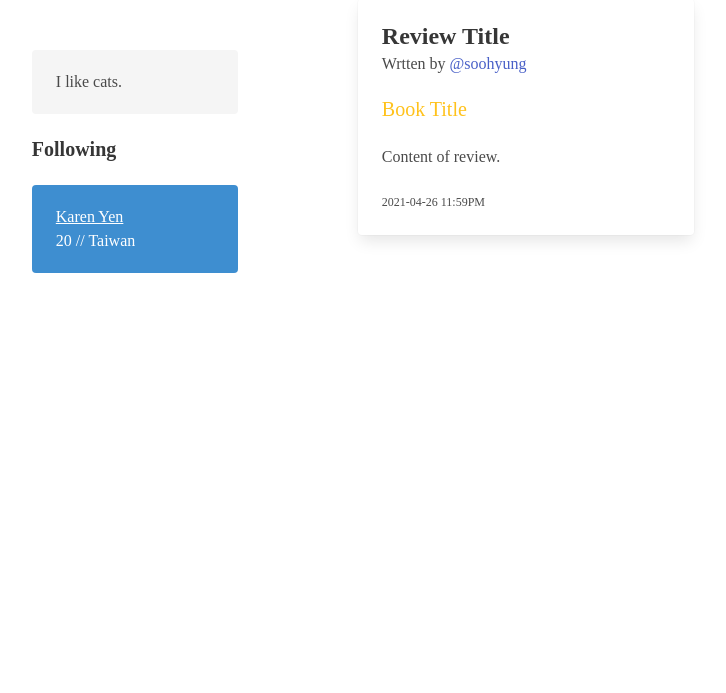
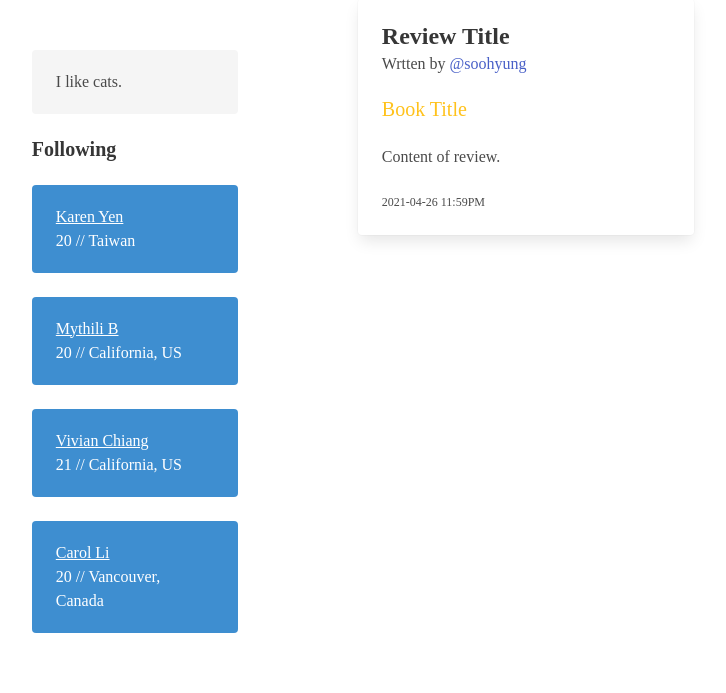
Before and after one commit to caroljli/cis550-final-project, a Django app: page /profile/ in a window 1280 px wide. Shown: the part 374-1067 px from the top of the page, without its empty margins (277-1003 px from the left). Before the commit the page ends 647 px from the top, so only its background shows below. Run offline with Django 3.2, Linux system fonts and the light colour scheme; parts of the project's set-up code (start-up, migrations or seed data) failed here and were passed over; some libraries are stand-ins or nearby versions.

Commit message:
Add some more dummy followers

```diff
--- a/booknook/user/templates/profile.html
+++ b/booknook/user/templates/profile.html
@@ -38,6 +38,21 @@
                 <div class="notification is-info">
                     <strong><a href="/">Karen Yen</a></strong>
                     <p>20 // Taiwan</p>
+                </div>
+
+                <div class="notification is-info">
+                    <strong><a href="/">Mythili B</a></strong>
+                    <p>20 // California, US</p>
+                </div>
+
+                <div class="notification is-info">
+                    <strong><a href="/">Vivian Chiang</a></strong>
+                    <p>21 // California, US</p>
+                </div>
+
+                <div class="notification is-info">
+                    <strong><a href="/">Carol Li</a></strong>
+                    <p>20 // Vancouver, Canada</p>
                 </div>
 
             </div>
```
Also changed, not shown: booknook/db.sqlite3.
